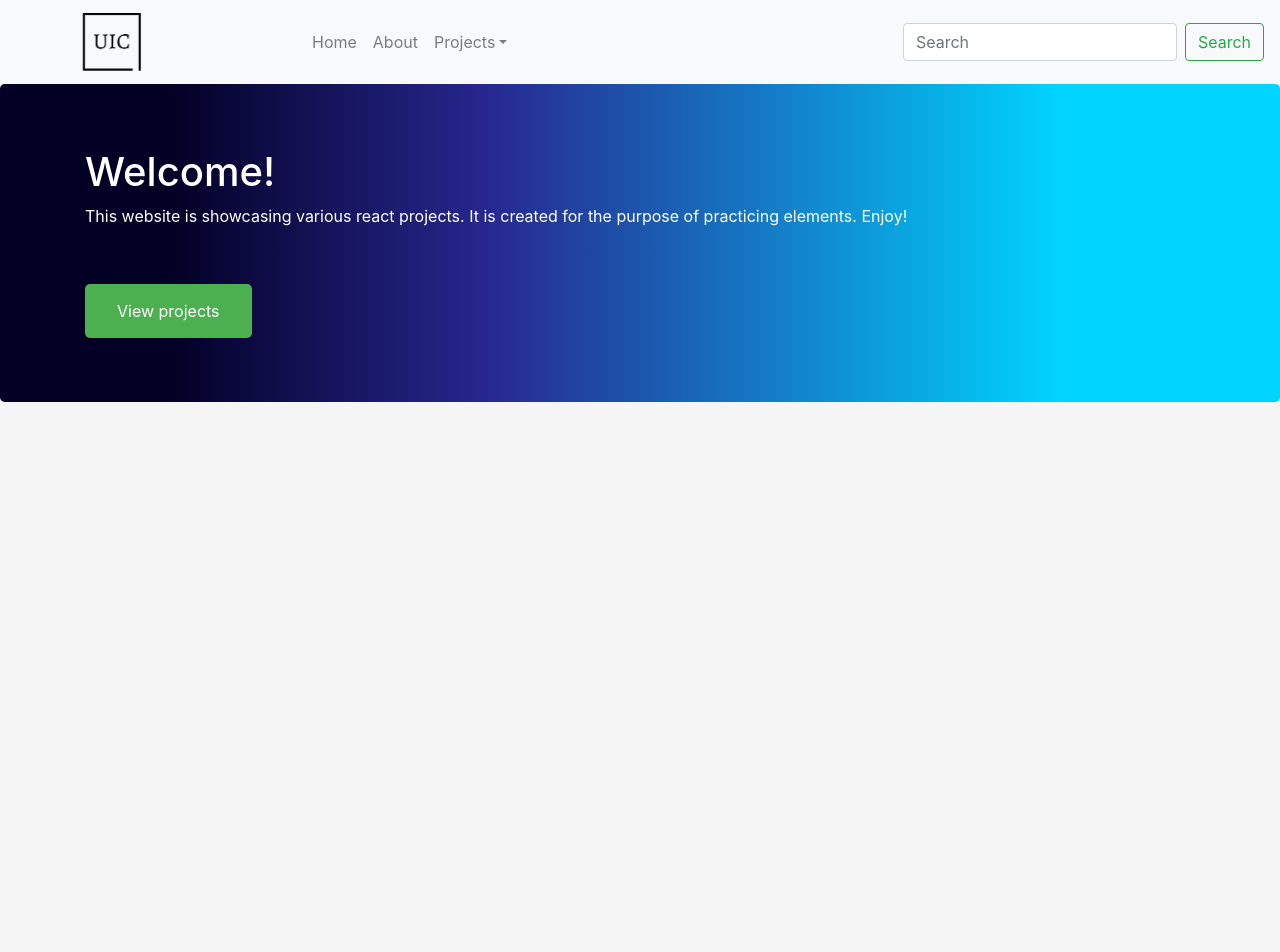
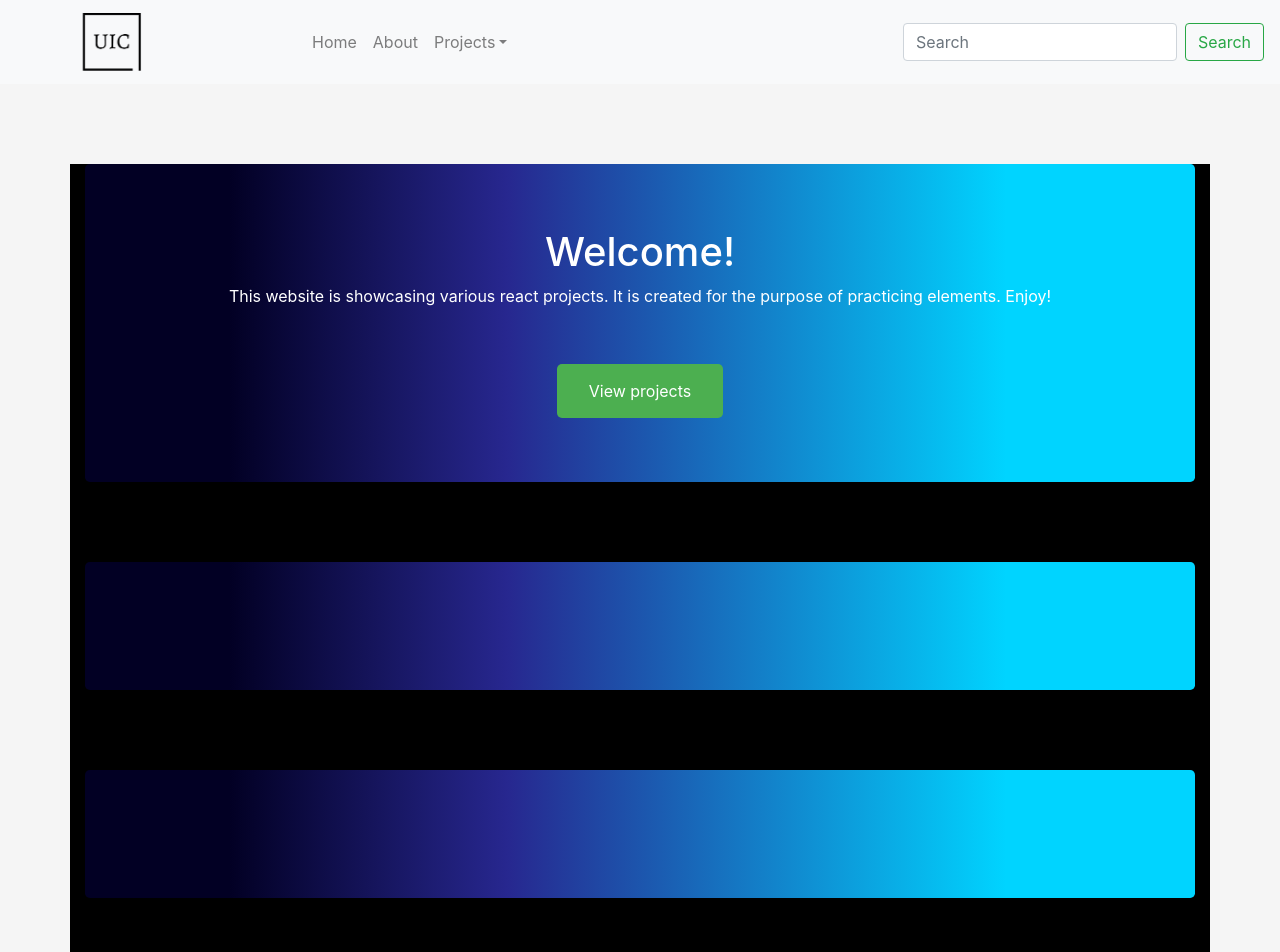
Before and after one commit to Fredrik93/react_tutorial, a React (Create React App) app: page / in a window 1280 px wide. Shown: the top 952 px of the page. Before the commit the page ends 800 px from the top, so only its background shows below. Built offline with nearby package versions, Linux system fonts and the light colour scheme.

Commit message:
add cards for websites

```diff
--- a/src/App.css
+++ b/src/App.css
@@ -67,8 +67,11 @@ input[type=checkbox]:focus{
     rgba(2,0,36,1) 13%,
     rgba(39,39,143,1) 38%,
     rgba(0,212,255,1) 83%);
-  color:white !important;
+  color:white ;
   height:auto;
+  margin-top: 10vh;
+  align-items: center;
+  text-align: center;
   }
  .App-intro{
      font-size: 50;
--- a/src/Components/Cards/Projects.js
+++ b/src/Components/Cards/Projects.js
@@ -1,15 +1,55 @@
 import React, { Fragment } from 'react'
 import Projects from './Carousel'
-import CustomCard from './Card'
 import "react-responsive-carousel/lib/styles/carousel.min.css"; // requires a loader
-import { Card } from 'react-bootstrap';
+import { Card, Button, Container, Row } from 'react-bootstrap';
+import uicScreenshot from '../../Assets/screenshot-homepage.png'
 function List() {
 
     return (
-        <Fragment>
+        <Container  >
+            <Row>
+                <Card style={{ width: '18rem', marginTop: "10vh", marginLeft: "13vh" }}>
+                    <Card.Img variant="top" src="holder.js/100px180" />
+                    <Card.Body>
+                        <Card.Title> agnart.se </Card.Title>
+                        <Card.Text>
+                            A website project with a client
+                    </Card.Text>
+                        <Button variant="primary">Go somewhere</Button>
+                    </Card.Body>
+
+                </Card>
+                <Card style={{ width: '18rem', marginTop: "10vh", marginLeft: "1vh" }}>
+                    <Card.Img variant="top" src="holder.js/100px180" />
+                    <Card.Body>
+                        <Card.Title>Jomiola.se</Card.Title>
+                        <Card.Text>
+                            A website project with a client
+
+                    </Card.Text>
+                        <Button variant="primary">Go somewhere</Button>
+                    </Card.Body>
+
+                </Card>
+                <Card style={{ width: '18rem', marginTop: "10vh", marginLeft: "1vh" }}>
+                    <a href="https://ullmanitconsulting.se/" >
+                        <Card.Img variant="top" src={uicScreenshot} />
+                    </a>
+                    <Card.Body>
+                        <Card.Title>Ullman IT Consulting</Card.Title>
+                        <Card.Text>
+                            The website for my business
+                    </Card.Text>
+                        <form action="https://ullmanitconsulting.se/">
+                            <Button type="submit" variant="primary">Go somewhere</Button>
+                        </form>
+                    </Card.Body>
+
+                </Card>
+            </Row>
             <Projects />
 
-        </Fragment>
+        </Container>
     )
 }
 export default List
--- a/src/Components/Home.js
+++ b/src/Components/Home.js
@@ -6,15 +6,21 @@ import '../App.css'
 function Home() {
 
     return (<div>
-        <Jumbotron>
-            <Container>
+        <Container style={{ backgroundColor: "black" }}>
+
+            <Jumbotron>
                 <h1>Welcome!</h1>
                 <p>
                     This website is showcasing various react projects. It is created for the purpose of practicing elements. Enjoy!
     </p>
                 <ViewProjectButton />
-            </Container>
-        </Jumbotron>
+            </Jumbotron>
+            <Jumbotron />
+            <Jumbotron />
+            <Jumbotron />
+
+        </Container>
+
     </div >)
 }
 
```
Also changed, not shown: 1 other file (tests, documents, lock files or other folders).
